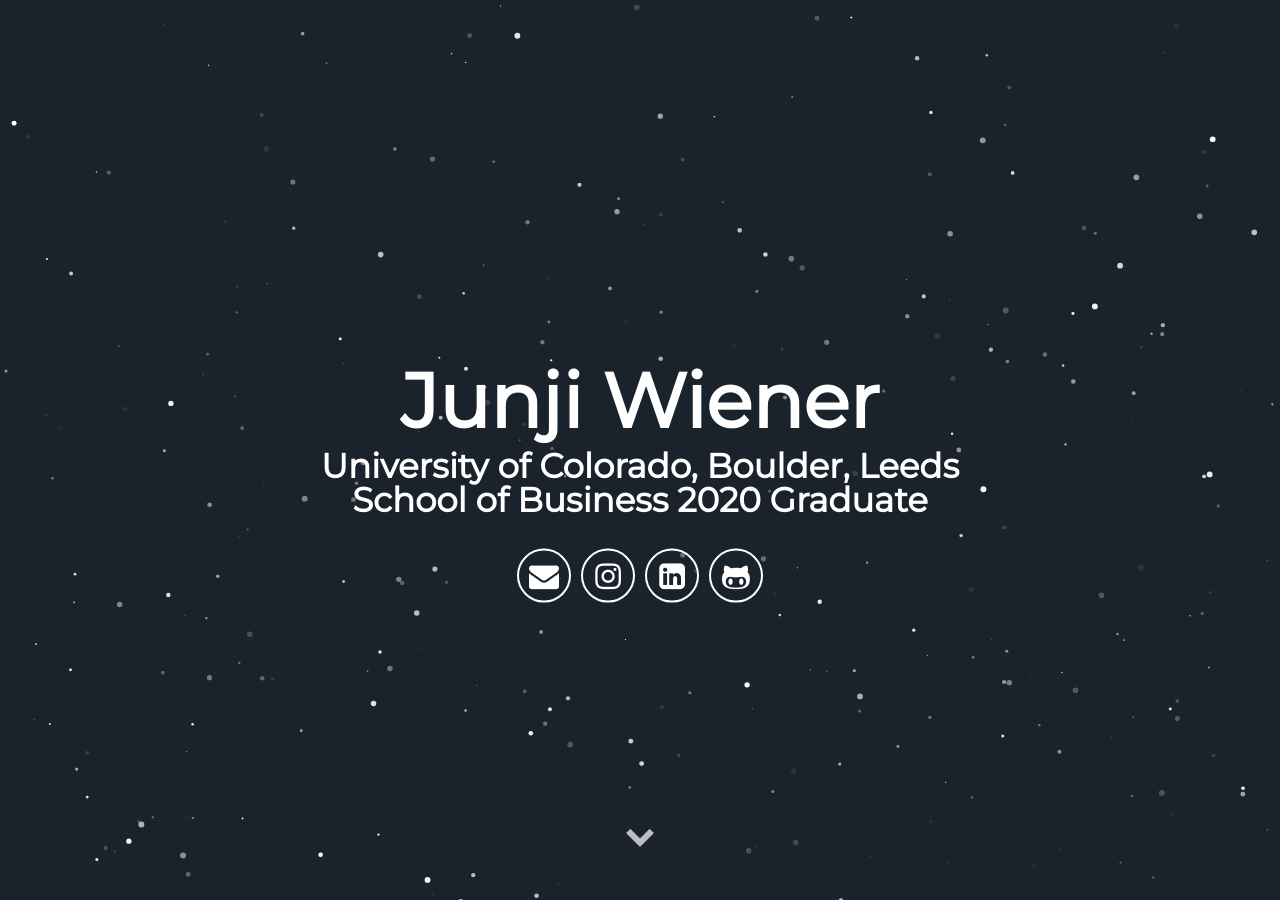
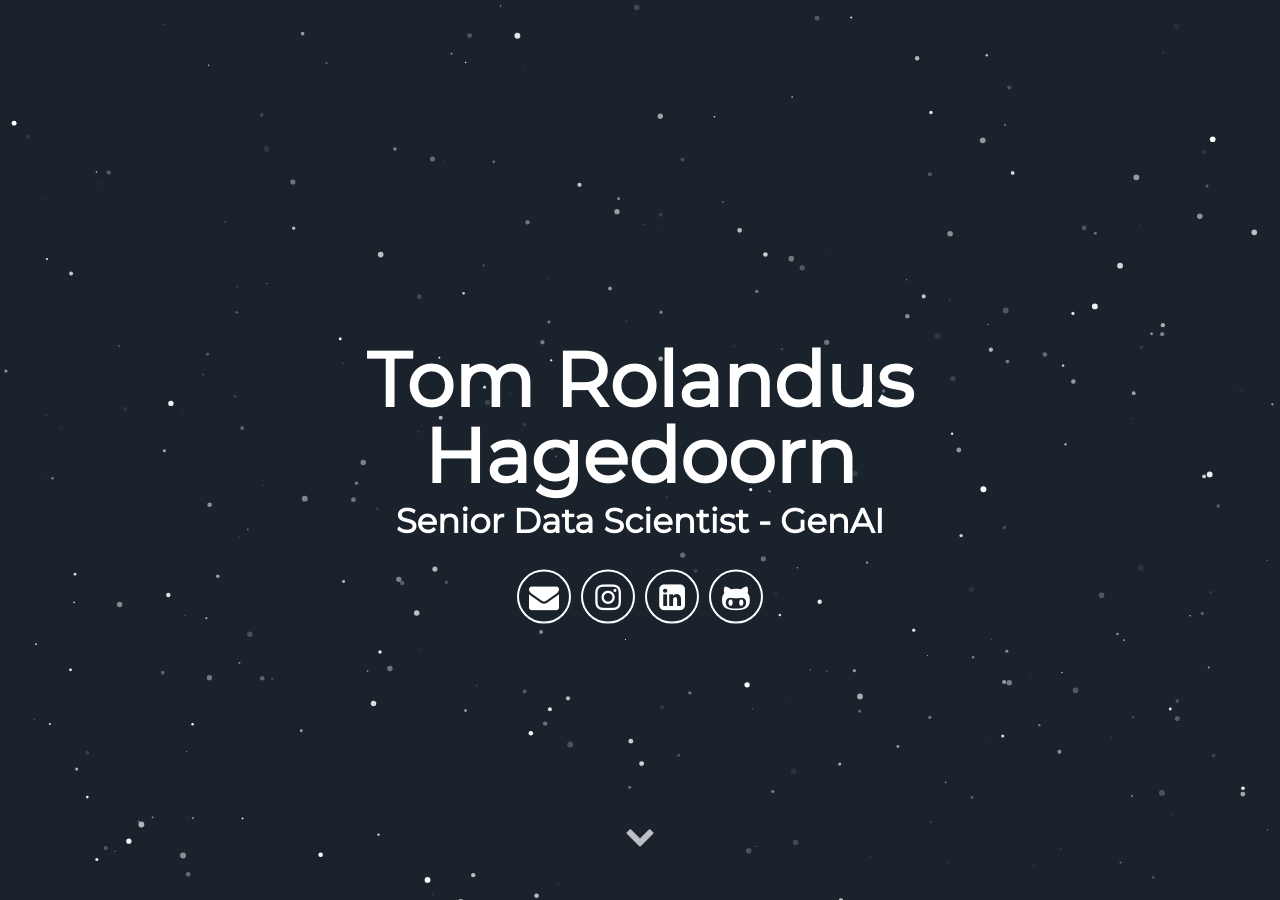
Before and after one commit to tomrolandus/tomrolandus.github.io, a Jekyll site: the page built from resume.md, in a window 1280 px wide and 900 px high. Built offline with Jekyll 4.4.1, drawn with Linux system fonts in a browser that asks for light colours; some web fonts are replaced; our own code applies the rules of GitHub Pages for plain Markdown files; some of the changed text lies outside the part shown.

Commit message:
adapted to me

```diff
--- a/_config.yml
+++ b/_config.yml
@@ -1,16 +1,16 @@
 # Site settings
-title: Junji Wiener
+title: Tom Rolandus Hagedoorn
 description: Jekyll Theme Minimal Resume
 # baseurl: "" # the subpath of your site, e.g. /blog
-url: https://8jun.github.io/ # the base hostname & protocol for your site e.g. http://willianjusten.com.br
+url: https://tomrolandus.github.io/ # the base hostname & protocol for your site e.g. http://willianjusten.com.br
 
 # User settings
-username: Junji Wiener
-user_description: Current Business Ops Analyst III at Dish Newtork working on predictive analytics for the Customer Experience Organization on the Workforce Management team. I am a 2020 graduate from the University of Colorado, Boulder, Leeds School of Business where I studied Business Analytics with a focus on Security. I graduated from Chestnut Hill College in 2013 with a Bachelors of Science in Accounting and completed my MBA with a concentration in Finance at Philadelphia University in 2015. During my MBA I worked at SEI Investments Company on the Angelo Gordon client as a fund accountant for alternative investments (bank debt and real estate). After leaving SEI, I joined Accenture as a Client Financial Management Analyst handling contractual finances from pricing, forecasting, presenting monthly financials and being the business advisor for client teams.
-user_title: University of Colorado, Boulder, Leeds School of Business 2020 Graduate
-email: dawi9234@colorado.edu
-linkedin_username: junjiwiener
-github_username: 8Jun
+username: Tom Rolandus Hagedoorn
+user_description: to fill in
+user_title: Senior Data Scientist - GenAI
+email: tomrolandus@gmail.com
+linkedin_username: tom-rolandus-hagedoorn-7a9a192a
+github_username: tomrolandus
 
 # Google-analytics
 google-analytics:
```
